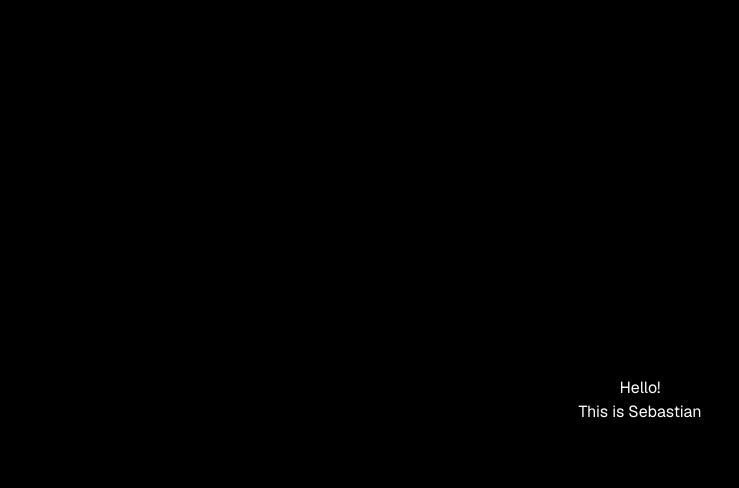
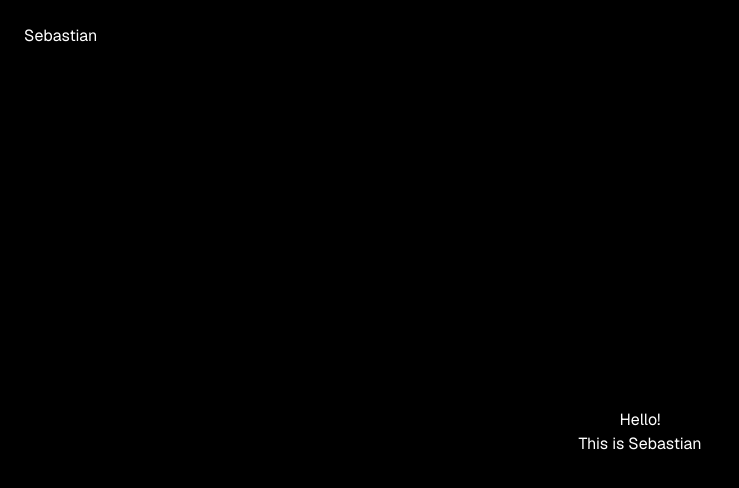
Before and after one commit to sebastianboscan/sebastianboscan.com, a Next.js app in the folder sebastianboscan/: page / in a window 1280 px wide. Shown: the top 488 px of the page, without its empty margins (0-739 px from the left). Built offline with nearby package versions, Linux system fonts and the light colour scheme; no server answers.

Commit message:
Feat/header - Add very simple header to website (#3)
* Add prototype header to website

* Delete .vscode directory

```diff
--- a/sebastianboscan/app/page.tsx
+++ b/sebastianboscan/app/page.tsx
@@ -2,11 +2,18 @@ import Image from "next/image";
 
 export default function App() {
   return (
-    <div className="min-h-screen bg-black text-white flex items-center justify-center font-sans">
-      <div className="text-center">
-        <h1>Hello!</h1>
-        <p>This is Sebastian</p>
-        {/* <Image src="/images/headshot.jpg" width="200" height="200" alt="Headshot of Sebastian"/> */}
+    <div className="min-h-screen bg-black text-white font-sans">
+      <header className="p-6">
+        <nav className="max-w-7xl mx-auto">
+          <h2>Sebastian</h2>
+        </nav>
+      </header>
+
+      <div className="flex items-center justify-center" style={{ minHeight: 'calc(100vh - 80px)' }}>
+        <div className="text-center">
+          <h1>Hello!</h1>
+          <p>This is Sebastian</p>
+        </div>
       </div>
     </div>
   );
```
